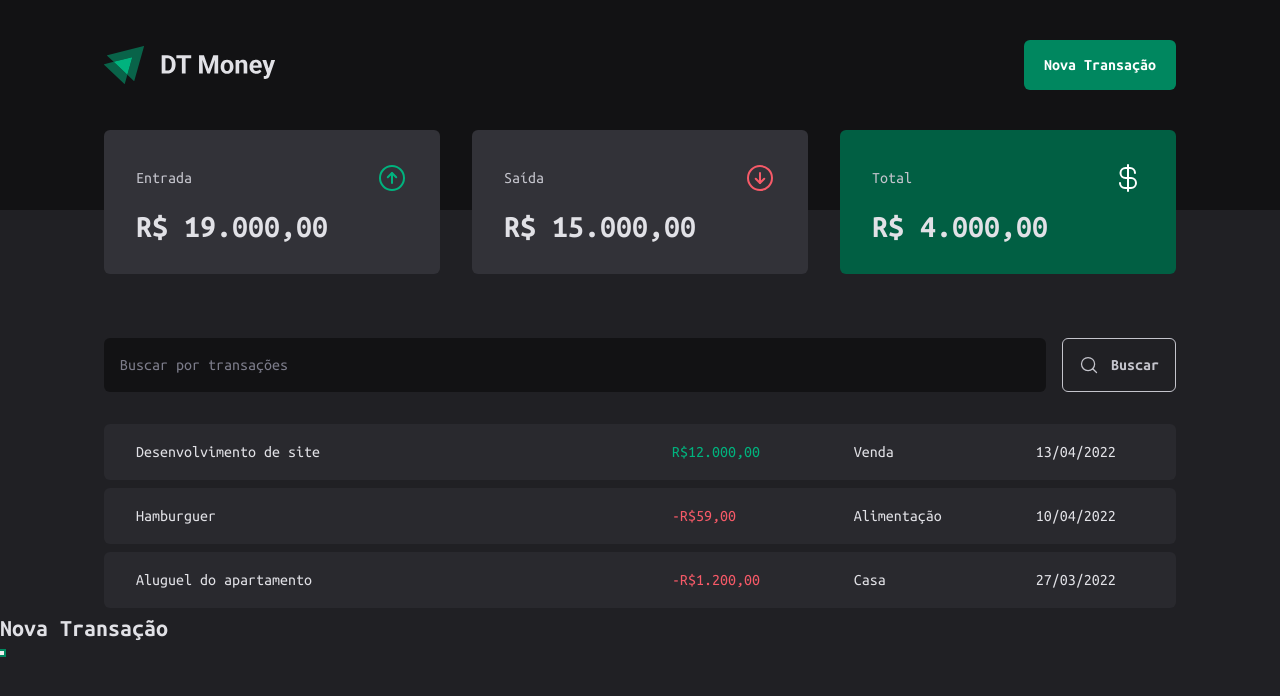
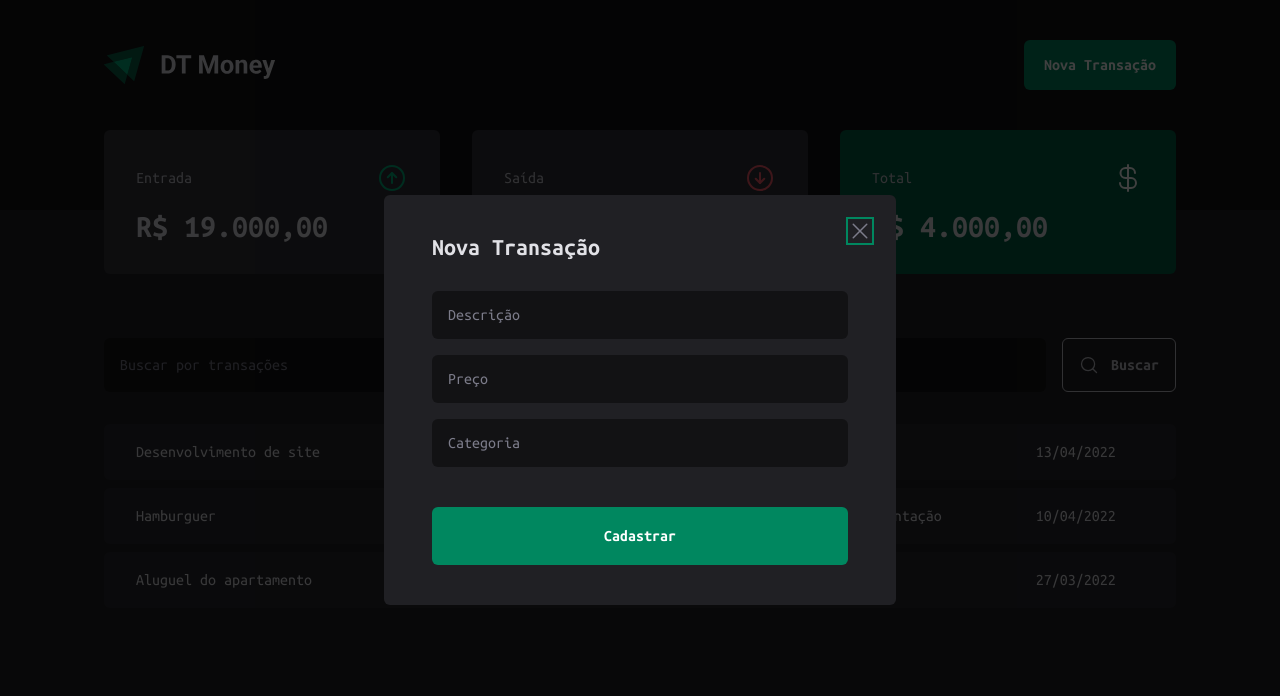
Before and after one commit to isadorabrito/dt-money, a React (Vite) app: page / in a window 1280 px wide. Both pictures are taken after a click on the button "Nova Transação". Shown: the top 696 px of the page. Built offline with nearby package versions, Linux system fonts and the light colour scheme.

Commit message:
feat: add new transaction modal

```diff
--- a/src/components/Header/index.tsx
+++ b/src/components/Header/index.tsx
@@ -2,6 +2,7 @@
 import * as Dialog from "@radix-ui/react-dialog";
 
 import logoImg from "../../assets/logo.svg";
+import { NewTransactionModal } from "../NewTransactionModal";
 
 export function Header() {
   return (
@@ -13,14 +14,7 @@
           <Dialog.Trigger asChild>
             <NewTransactionButton>Nova Transação</NewTransactionButton>
           </Dialog.Trigger>
-          <Dialog.Portal>
-            <Dialog.Overlay>
-              <Dialog.DialogContent>
-                <Dialog.Title>Nova Transação</Dialog.Title>
-                <Dialog.Close />
-              </Dialog.DialogContent>
-            </Dialog.Overlay>
-          </Dialog.Portal>
+          <NewTransactionModal />
         </Dialog.Root>
       </HeaderContent>
     </HeaderContainer>
--- /dev/null
+++ b/src/components/NewTransactionModal/index.tsx
@@ -0,0 +1,25 @@
+import * as Dialog from "@radix-ui/react-dialog";
+import { CloseButton, Content, Overlay } from "./styles";
+import { X } from "phosphor-react";
+
+export function NewTransactionModal() {
+  return (
+    <Dialog.Portal>
+      <Overlay />
+      <Content>
+        <Dialog.Title>Nova Transação</Dialog.Title>
+        <CloseButton>
+          <X size={24} />
+        </CloseButton>
+
+        <form action="">
+          <input type="text" placeholder="Descrição" required />
+          <input type="number" placeholder="Preço" required />
+          <input type="text" placeholder="Categoria" required />
+
+          <button type="submit">Cadastrar</button>
+        </form>
+      </Content>
+    </Dialog.Portal>
+  );
+}
--- /dev/null
+++ b/src/components/NewTransactionModal/styles.ts
@@ -0,0 +1,68 @@
+import styled from "styled-components";
+import * as Dialog from "@radix-ui/react-dialog";
+
+export const Overlay = styled(Dialog.Overlay)`
+  position: fixed;
+  width: 100vw;
+  height: 100vh;
+  inset: 0;
+  background: rgba(0, 0, 0, 0.75);
+`;
+export const Content = styled(Dialog.Content)`
+  min-width: 32rem;
+  border-radius: 6px;
+  padding: 2.5rem 3rem;
+  background: ${(props) => props.theme["gray-800"]};
+
+  position: fixed;
+  top: 50%;
+  left: 50%;
+  transform: translate(-50%, -50%);
+
+  form {
+    margin-top: 2rem;
+    display: flex;
+    flex-direction: column;
+    gap: 1rem;
+
+    input {
+        border-radius:6px;
+        border:0;
+        background:${(props) => props.theme["gray-900"]};
+        color: ${(props) => props.theme["gray-300"]};
+        padding: 1rem;
+
+        &::placeholder {
+            color: ${(props) => props.theme["gray-500"]};
+        }
+    }
+
+    button[type="submit"] {
+        height: 58px;
+        border:0;
+        background: ${(props) => props.theme["green-500"]};
+        color:${(props) => props.theme.white};
+        font-weight: bold;
+        padding: 0 1.25rem;
+        border-radius:6px;
+        margin-top: 1.5rem;
+        cursor: pointer;
+
+        &:hover {
+            background: ${(props) => props.theme["gray-700"]};
+            transition: background-color: 0.2s;
+        }
+    }
+  }
+`;
+
+export const CloseButton = styled(Dialog.Close)`
+  position: absolute;
+  background: transparent;
+  border: 0;
+  top: 1.5rem;
+  right: 1.5rem;
+  line-height: 0;
+  cursor: pointer;
+  color: ${(props) => props.theme["gray-500"]};
+`;
```
